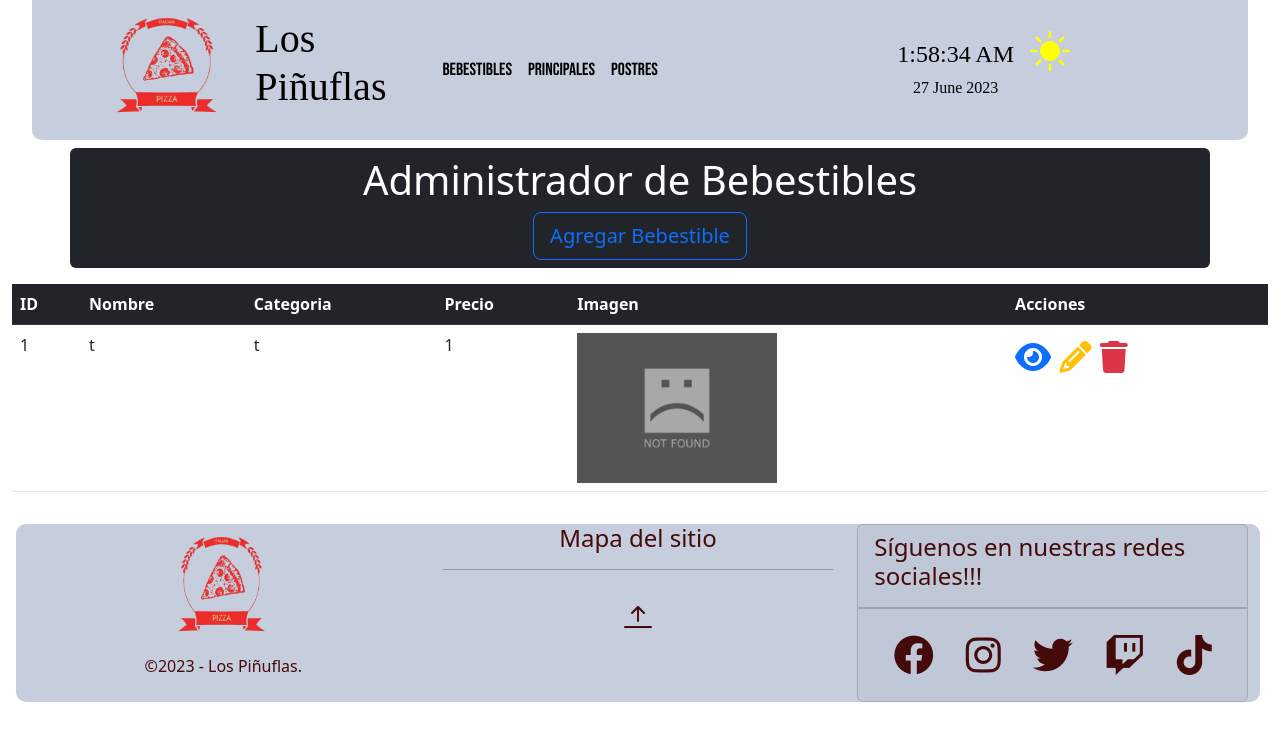
After one commit to Creathor-14/programacion_web, a Django app: page /crud/bebestibles/ in a window 1280 px wide. The commit adds this page. Shown: the top 741 px of the page. Run offline with Django 4.2, Linux system fonts and the light colour scheme; data comes from the database, SQL or seed files in the repository; both versions use the stored data as it was after the commit; some libraries are stand-ins or nearby versions; some web fonts are replaced.

```diff
--- a/restautant/crud/models.py
+++ b/restautant/crud/models.py
@@ -22,3 +22,25 @@
     def __str__(self):
         return self.nombre
 #principal, postre, bebestibles
+
+class Postre(models.Model):
+    nombre=models.CharField(max_length=15)
+    categoria=models.CharField(max_length=15)
+    precio=models.IntegerField()
+    image = models.ImageField(verbose_name='Imagen',upload_to='media/postre',null=True,blank=True)
+
+    class Meta:
+        ordering = ['categoria','nombre']
+    def __str__(self):
+        return self.nombre
+
+class Bebestible(models.Model):
+    nombre=models.CharField(max_length=15)
+    categoria=models.CharField(max_length=15)
+    precio=models.IntegerField()
+    image = models.ImageField(verbose_name='Imagen',upload_to='media/bebestible',null=True,blank=True)
+
+    class Meta:
+        ordering = ['categoria','nombre']
+    def __str__(self):
+        return self.nombre
--- a/restautant/crud/templates/crud/base.html
+++ b/restautant/crud/templates/crud/base.html
@@ -46,7 +46,14 @@
                 <div class="collapse navbar-collapse" id="navbarSupportedContent"><!---->
                     <ul class="navbar-nav me-0 mb-2 mb-lg-0">
                         <li class="nav-item diseño-nav-item">
+                            <a class="new-nav-link" aria-current="page" href="{% url 'bebestibles' %}">Bebestibles</a>
+                        </li>
+                        <li class="nav-item diseño-nav-item">
                             <a class="new-nav-link" aria-current="page" href="{% url 'principales' %}">Principales</a>
+                        </li>
+
+                        <li class="nav-item diseño-nav-item">
+                            <a class="new-nav-link" aria-current="page" href="{% url 'postres' %}">Postres</a>
                         </li>
                     </ul>
                 </div>
--- /dev/null
+++ b/restautant/crud/templates/crud/bebestibles.html
@@ -0,0 +1,105 @@
+{% extends 'crud/base.html' %}
+
+{% load static %}
+
+{% block title %}Bebestibles{% endblock %}
+
+{% block content %}
+<div class="container my-2 p-2 bg-dark text-white text-center rounded">
+    <h1>Administrador de Bebestibles</h1>
+    <a class="btn btn-outline-primary btn-lg btn-block" href="{% url 'bebestible-new' %}">Agregar Bebestible</a>
+</div>
+
+<div class="container my-2">
+    <div class="row">
+        {% if 'OK' in request.GET %}
+        <div class="alert alert-success alert-dismissible fade show" role="alert">
+            <strong>Bebestible registrado satisfactoriamente!!!</strong>
+            <button type="button" class="btn-close" data-bs-dismiss="alert" aria-label="Close"></button>
+        </div>
+        {% endif %}
+        {% if 'FAIL' in request.GET %}
+        <div class="alert alert-danger alert-dismissible fade show" role="alert">
+            <strong>Se produjo un error, y no podemos atender a tu solicitud.</strong>
+            <button type="button" class="btn-close" data-bs-dismiss="alert" aria-label="Close"></button>
+        </div>
+        {% endif %}
+        {% if 'NO_EXISTS' in request.GET %}
+        <div class="alert alert-danger alert-dismissible fade show" role="alert">
+            <strong>No se encontró el bebestible indicado en nuestros registros.</strong>
+            <button type="button" class="btn-close" data-bs-dismiss="alert" aria-label="Close"></button>
+        </div>
+        {% endif %}
+        {% if 'UPDATED' in request.GET %}
+        <div class="alert alert-info alert-dismissible fade show" role="alert">
+            <strong>Bebestible actualizado correctamente!!!</strong>
+            <button type="button" class="btn-close" data-bs-dismiss="alert" aria-label="Close"></button>
+        </div>
+        {% endif %}
+        {% if 'DELETED' in request.GET %}
+        <div class="alert alert-warning alert-dismissible fade show" role="alert">
+            <strong>Bebestible eliminado correctamente!!!</strong>
+            <button type="button" class="btn-close" data-bs-dismiss="alert" aria-label="Close"></button>
+        </div>
+        {% endif %}
+    </div>
+
+</div>
+
+
+<div class="container-fluid my-2">
+    <div class="table-responsive">
+        <table class="table">
+            <thead class="table-dark">
+                <tr>
+                    <th>ID</th>
+                    <th>Nombre</th>
+                    <th>Categoria</th>
+                    <th>Precio</th>
+                    <th>Imagen</th>
+                    <th>Acciones</th>
+                </tr>
+            </thead>
+            <tbody>
+                {% for bebestible in bebestibles %}
+                <tr>
+                    <td>{{bebestible.id}}</td>
+                    <td>{{bebestible.nombre}}</td>
+                    <td>{{bebestible.categoria}}</td>
+                    <td>{{bebestible.precio}}</td>
+                    <td>
+                        {% if bebestible.image %}
+                        <img class="img-view" src="{{bebestible.image.url}}" alt="{{bebestible.title}}">
+                        {% else%}
+                        <img class="img-view" src="{% static 'crud/img/image_not_found.jpg' %}" alt="INF">
+                        {% endif %}
+                    </td>
+                    <td>
+                        <a class="text-decoration-none" href="{% url 'bebestible-detail' bebestible_id=bebestible.id %}">
+                            <span class="text-primary fs-2">
+                                <i class="fa-solid fa-eye"></i>
+                            </span>
+                        </a>
+                        <a class="text-decoration-none" href="{% url 'bebestible-edit' bebestible_id=bebestible.id %}">
+                            <span class="text-warning fs-2">
+                                <i class="fa-solid fa-pencil"></i>
+                            </span>
+                        </a>
+                        <a class="text-decoration-none"
+                            href="{% url 'bebestible-delete' bebestible_id=bebestible.id %}">
+                            <span class="text-danger fs-2">
+                                <i class="fa-solid fa-trash"></i>
+                            </span>
+                        </a>
+                    </td>
+                </tr>
+                {% endfor %}
+            </tbody>
+        </table>
+    </div>
+</div>
+
+
+
+
+{% endblock %}
--- a/restautant/crud/urls.py
+++ b/restautant/crud/urls.py
@@ -8,4 +8,16 @@ urlpatterns = [
     path('principales/detail/<str:principal_id>', principal_detail, name="principal-detail"),
     path('principales/edit/<str:principal_id>', principal_update, name="principal-edit"),
     path('principales/new/', principal_new, name="principal-new"),
+
+    path('postres/', postre_list, name="postres"),
+    path('postres/<str:postre_id>', postre_delete, name="postre-delete"),
+    path('postres/detail/<str:postre_id>', postre_detail, name="postre-detail"),
+    path('postres/edit/<str:postre_id>', postre_update, name="postre-edit"),
+    path('postres/new/', postre_new, name="postre-new"),
+
+    path('bebestibles/', bebestible_list, name="bebestibles"),
+    path('bebestibles/<str:bebestible_id>', bebestible_delete, name="bebestible-delete"),
+    path('bebestibles/detail/<str:bebestible_id>', bebestible_detail, name="bebestible-detail"),
+    path('bebestibles/edit/<str:bebestible_id>', bebestible_update, name="bebestible-edit"),
+    path('bebestibles/new/', bebestible_new, name="bebestible-new"),
 ]
--- a/restautant/crud/views.py
+++ b/restautant/crud/views.py
@@ -65,3 +65,132 @@ def principal_delete(request,principal_id):
     principal = get_object_or_404(Principal, id=principal_id)
     principal.delete()
     return redirect(reverse('principales') + '?DELETED')
+
+
+# Create your views here. POSTRE
+def root(request):
+    return redirect('postres/')
+
+def postre_list(request):
+    context = {'postres': Postre.objects.all()}
+    return render(request,'crud/postres.html',context)
+
+def postre_new(request):
+    if request.method == 'POST':
+        form = PostreForm(request.POST, request.FILES)
+        if form.is_valid():
+            nombre = form.cleaned_data.get('nombre')
+            categoria = form.cleaned_data.get('categoria')
+            precio = form.cleaned_data.get('precio')
+            image = form.cleaned_data.get('image')
+            obj = Postre.objects.create(
+                nombre = nombre,
+                categoria = categoria,
+                precio = precio,
+                image = image
+            )
+            obj.save()
+            return redirect(reverse('postres')+ '?OK')
+        else:
+            return redirect(reverse('postres')+ '?FAIL')
+    else:
+        form = PostreForm
+    return render(request,'crud/postre-new.html',{'form':form})
+
+def postre_update(request,postre_id):
+    try:
+        postre = Postre.objects.get(id = postre_id)
+        form = PostreForm(instance=postre)
+
+        if request.method == 'POST':
+            form = PostreForm(request.POST, request.FILES, instance=postre)
+            if form.is_valid():
+                form.save()
+                return redirect(reverse('postres') + '?UPDATED')
+            else:
+                return redirect(reverse('postre-edit') + postre_id)
+
+        context = {'form':form}
+        return render(request,'crud/postre-edit.html',context)
+    except:
+        return redirect(reverse('postres') + '?NO_EXISTS')
+
+def postre_detail(request, postre_id):
+    try:
+        postre = Postre.objects.get(id=postre_id)
+        if postre:
+            context = {'postre':postre}
+            return render(request,'crud/postre-detail.html',context)
+        else:
+            return redirect(reverse('postres') + '?lala')
+    except:
+        return redirect(reverse('postres') + '?FAIL')
+
+def postre_delete(request,postre_id):
+    postre = get_object_or_404(Postre, id=postre_id)
+    postre.delete()
+    return redirect(reverse('postres') + '?DELETED')
+
+# Create your views here. BEBESTIBLE
+def root(request):
+    return redirect('bebestibles/')
+
+def bebestible_list(request):
+    context = {'bebestibles': Bebestible.objects.all()}
+    return render(request,'crud/bebestibles.html',context)
+
+def bebestible_new(request):
+    if request.method == 'POST':
+        form = BebestibleForm(request.POST, request.FILES)
+        if form.is_valid():
+            nombre = form.cleaned_data.get('nombre')
+            categoria = form.cleaned_data.get('categoria')
+            precio = form.cleaned_data.get('precio')
+            image = form.cleaned_data.get('image')
+            obj = Bebestible.objects.create(
+                nombre = nombre,
+                categoria = categoria,
+                precio = precio,
+                image = image
+            )
+            obj.save()
+            return redirect(reverse('bebestibles')+ '?OK')
+        else:
+            return redirect(reverse('bebestibles')+ '?FAIL')
+    else:
+        form = BebestibleForm
+    return render(request,'crud/bebestible-new.html',{'form':form})
+
+def bebestible_update(request,bebestible_id):
+    try:
+        bebestible = Bebestible.objects.get(id = bebestible_id)
+        form = BebestibleForm(instance=bebestible)
+
+        if request.method == 'POST':
+            form = BebestibleForm(request.POST, request.FILES, instance=bebestible)
+            if form.is_valid():
+                form.save()
+                return redirect(reverse('bebestibles') + '?UPDATED')
+            else:
+                return redirect(reverse('bebestible-edit') + bebestible_id)
+
+        context = {'form':form}
+        return render(request,'crud/bebestible-edit.html',context)
+    except:
+        return redirect(reverse('bebestibles') + '?NO_EXISTS')
+
+def bebestible_detail(request, bebestible_id):
+    try:
+        bebestible = Bebestible.objects.get(id=bebestible_id)
+        if bebestible:
+            context = {'bebestible':bebestible}
+            return render(request,'crud/bebestible-detail.html',context)
+        else:
+            return redirect(reverse('bebestibles') + '?lala')
+    except:
+        return redirect(reverse('bebestibles') + '?FAIL')
+
+def bebestible_delete(request,bebestible_id):
+    bebestible = get_object_or_404(Bebestible, id=bebestible_id)
+    bebestible.delete()
+    return redirect(reverse('bebestibles') + '?DELETED')
```
Also changed, not shown: restautant/crud/admin.py (+9 -1 lines), restautant/crud/forms.py (+45 -0 lines), restautant/crud/templates/crud/bebestible-detail.html (added, +46 -0 lines), restautant/crud/templates/crud/bebestible-edit.html (added, +51 -0 lines), restautant/crud/templates/crud/bebestible-new.html (added, +44 -0 lines), restautant/crud/templates/crud/postre-detail.html (added, +46 -0 lines), restautant/crud/templates/crud/postre-edit.html (added, +51 -0 lines), restautant/crud/templates/crud/postre-new.html (added, +44 -0 lines), restautant/crud/templates/crud/postres.html (added, +105 -0 lines), restautant/crud/migrations/0011_bebestible_postre.py (added), restautant/db.sqlite3, restautant/media/bebestible/Explora.jpg (added), restautant/media/postre/AFICHE.jpg (added), restautant/media/principal/WhatsApp_Image_2023-06-23_at_2.55.23_PM.jpeg (added).
